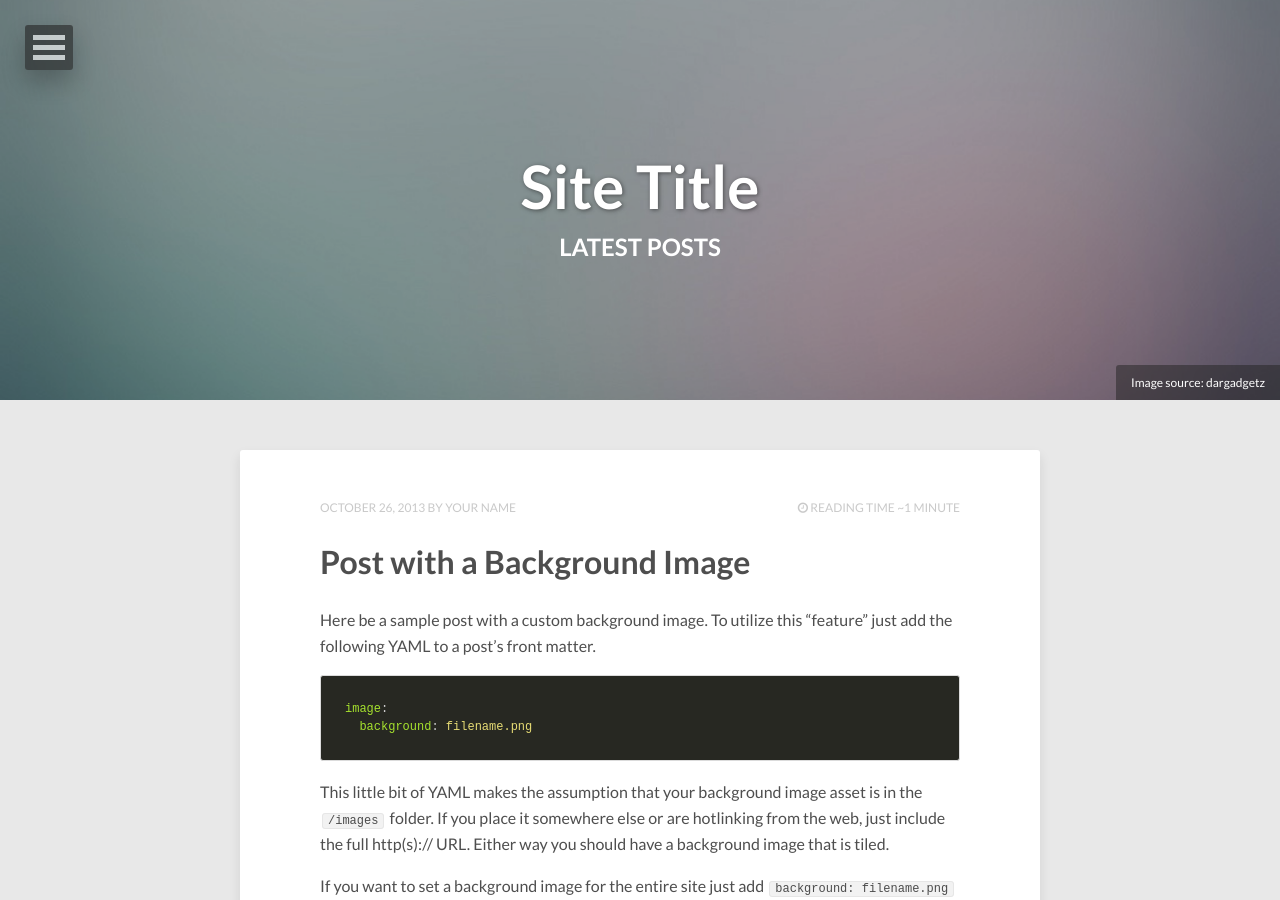
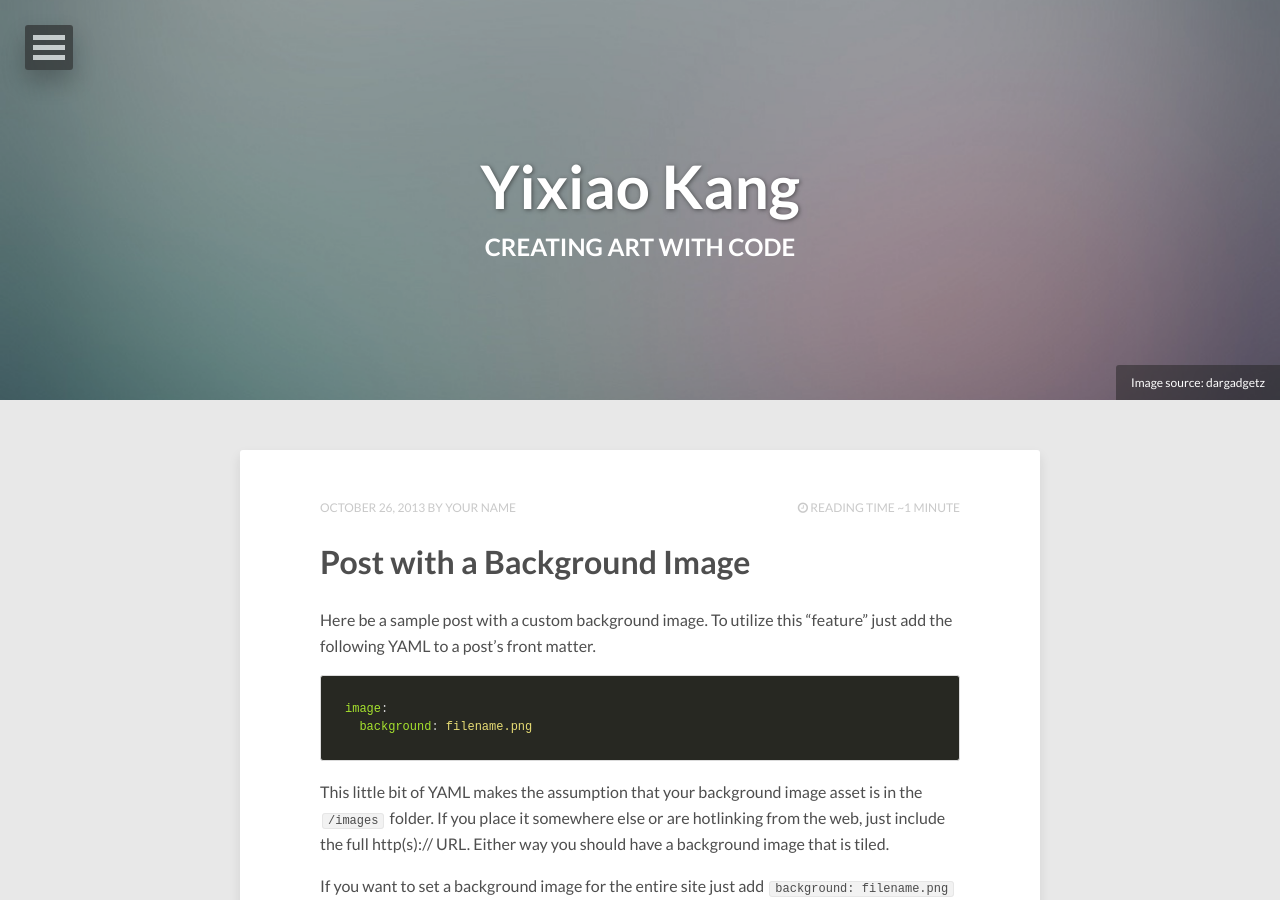
Before and after one commit to echo-xiao9/echo-xiao9.github.io, a Jekyll site: the page built from index.html, in a window 1280 px wide and 900 px high. Built offline with Jekyll 4.4.1, drawn with Linux system fonts in a browser that asks for light colours; nearby versions of some CDN libraries; the list of posts is cut into pages by our own code.

Commit message:
change title

```diff
--- a/_config.yml
+++ b/_config.yml
@@ -1,4 +1,4 @@
-title:            Site Title
+title:            Yixiao Kang
 description:      Describe your website here.
 disqus_shortname:
 reading_time:     true
--- a/index.html
+++ b/index.html
@@ -1,6 +1,6 @@
 ---
 layout: post-index
-title: Latest Posts
+title: Creating art with code
 description: "Describe this nonsense."
 tags: [Jekyll, theme, themes, responsive, blog, modern]
 comments: false
```
